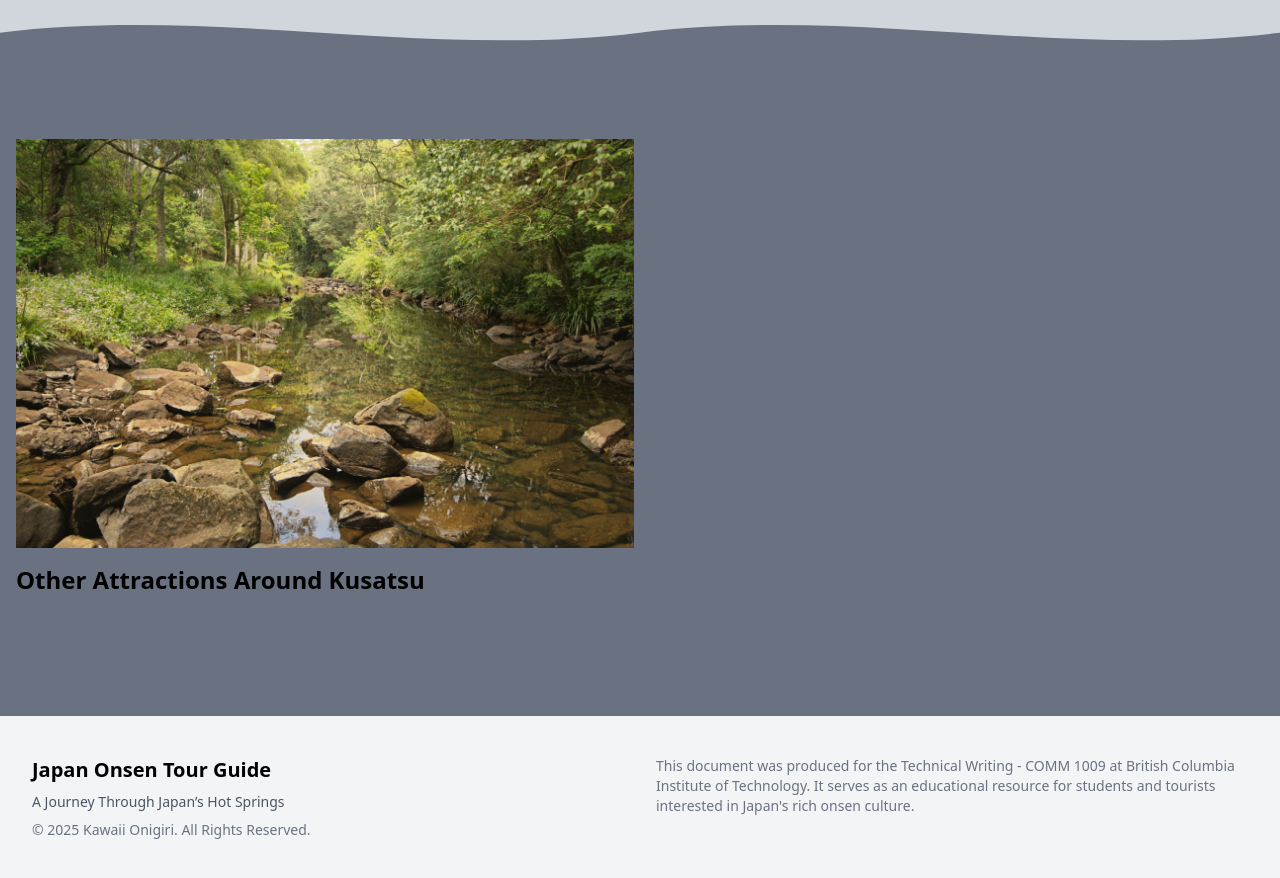
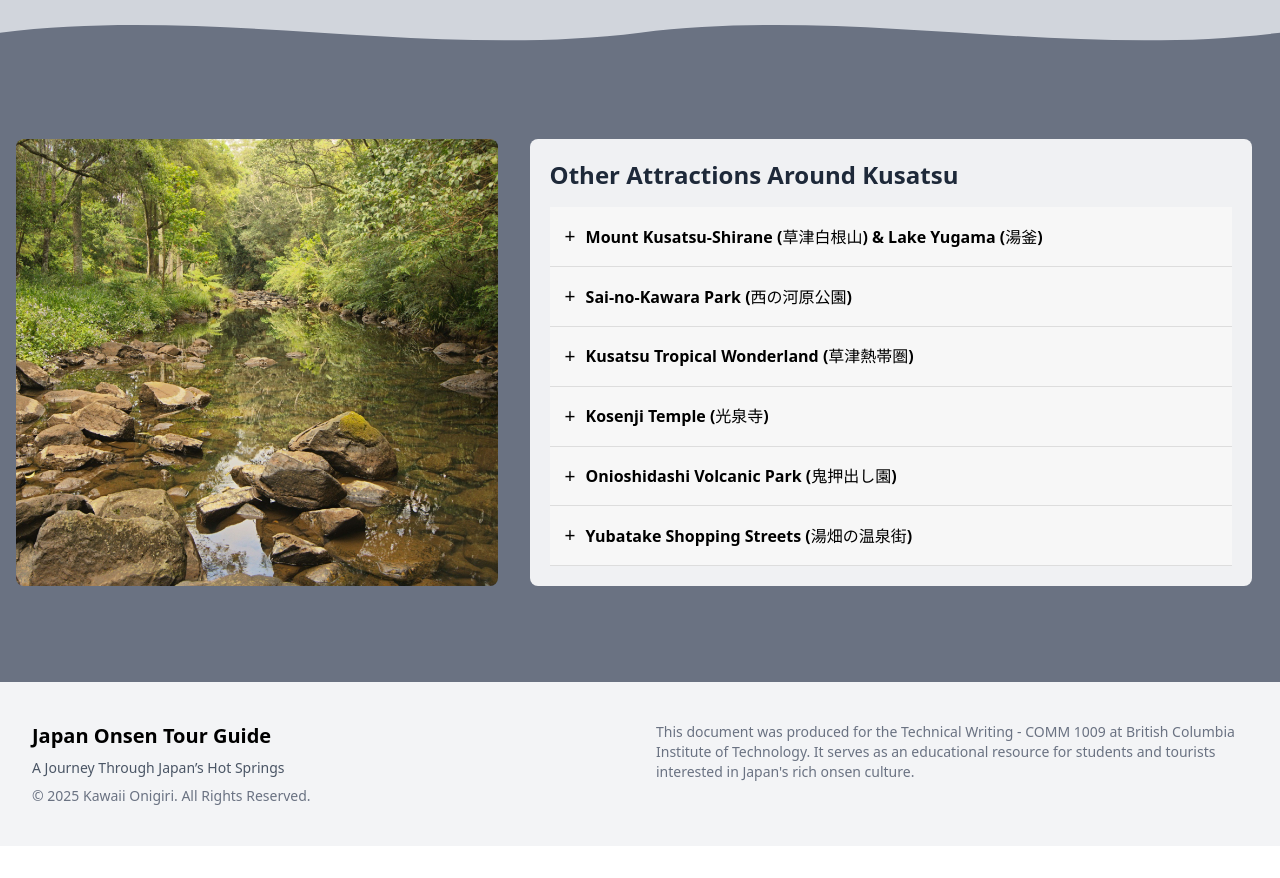
Before and after one commit to elriot/JapanOnsenTour, a React (Vite) app in the folder japan-onsen-tour/: page /JapanOnsenTour/kusatsu in a window 1280 px wide. Shown: the part 3040-3918 px from the top of the page. After the commit the page ends 3886 px from the top, so only its background shows below. Built offline with nearby package versions, Linux system fonts and the light colour scheme.

Commit message:
Kusatsu attraction data input done

```diff
--- /dev/null
+++ b/japan-onsen-tour/src/components/AttractionsSection.jsx
@@ -0,0 +1,42 @@
+import Section from "./Section";
+import ResponsiveRow from "./ResponsiveRow";
+
+function AttractionsSection({
+  className = "",
+  title,
+  imageSrc,
+  imageAlt = "",
+  content,
+  paddingSize = 5,
+}) {
+  const mdPaddingClass = `md:pl-${paddingSize} md:pr-${paddingSize}`;
+
+  return (
+    <Section className={`${className} p-${paddingSize}`}>
+      <ResponsiveRow className={`items-stretch gap-4 md:gap-8`}>
+        {/* Image (세로 높이 텍스트에 맞춤) */}
+        <div className="md:w-2/5 flex rounded-lg overflow-hidden">
+          <img
+            src={imageSrc}
+            alt={imageAlt}
+            className="w-full h-full object-cover"
+            style={{ objectFit: "cover" }} // 추가로 CSS 조정 가능
+          />
+        </div>
+
+        {/* Text */}
+        <div className={`md:w-3/5 ${mdPaddingClass}`}>
+          {title && (
+            <p className={`text-2xl font-semibold pl-${paddingSize} pb-10`}>
+              {title}
+            </p>
+          )}
+
+          {content}
+        </div>
+      </ResponsiveRow>
+    </Section>
+  );
+}
+
+export default AttractionsSection;
--- a/japan-onsen-tour/src/pages/kusatsu/KusatsuAttractions.jsx
+++ b/japan-onsen-tour/src/pages/kusatsu/KusatsuAttractions.jsx
@@ -1,21 +1,66 @@
-import Heading2 from "../../components/Heading2";
-import ResponsiveRowImage from "../../components/ResoponsiveRowImage";
-import ResponsiveRow from "../../components/ResponsiveRow";
-import ResponsiveRowText from "../../components/ResponsiveRowText";
-import Section from "../../components/Section";
+import Accordion from "../../components/Accordion";
+import AttractionsSection from "../../components/AttractionsSection";
 import img from "../../images/kusatsu/attractions.jpg";
 
 function KusatsuAttractions({ className = "" }) {
   const paddingSize = 10;
-  const title = "Other Attractions Around Kusatsu";
+  const accordionItems = [
+    {
+      title: "Mount Kusatsu-Shirane (草津白根山) & Lake Yugama (湯釜)",
+      content:
+        "A dramatic active volcano featuring an acid-blue crater lake. Popular among hikers and photographers in summer and early fall.",
+    },
+    {
+      title: "Sai-no-Kawara Park (西の河原公園)",
+      content:
+        "A scenic park filled with hot spring streams and strange rock formations. Stroll through steam-filled paths or soak in the large open-air rotenburo.",
+    },
+    {
+      title: "Kusatsu Tropical Wonderland (草津熱帯圏)",
+      content:
+        "Japan’s highest-altitude zoo. Tropical reptiles, monkeys, and birds live in a greenhouse—great for families year-round.",
+    },
+    {
+      title: "Kosenji Temple (光泉寺)",
+      content:
+        "Perched just above Yubatake, this quiet temple offers peaceful views and seasonal beauty, especially during cherry blossom season.",
+    },
+    {
+      title: "Onioshidashi Volcanic Park (鬼押出し園)",
+      content:
+        "A rugged lava park near Mount Asama, with panoramic mountain views and a small volcano museum on-site.",
+    },
+    {
+      title: "Yubatake Shopping Streets (湯畑の温泉街)",
+      content:
+        "Charming alleys lined with local snack stalls, onsen manju shops, handmade bath goods, and souvenir stands.",
+    },
+  ];
   return (
-    <Section className={`${className} p-${paddingSize}`}>
-      <ResponsiveRow>
-        <ResponsiveRowImage src={img} art="onsen" />
-      </ResponsiveRow>
-      <ResponsiveRowText></ResponsiveRowText>
-      <p className={`text-2xl font-semibold pb-10`}>{title}</p>
-    </Section>
+    <AttractionsSection
+      className={className}
+      title=""
+      imageSrc={img}
+      imageAlt="onsen"
+      paddingSize={paddingSize}
+      content={
+        <>
+          <div
+            style={{
+              maxWidth: "900px",
+              backgroundColor: "rgba(255, 255, 255, 0.9)",
+              padding: "20px",
+              borderRadius: "8px",
+            }}
+          >
+            <h2 className="text-2xl font-semibold mb-4 text-gray-800">
+              Other Attractions Around Kusatsu
+            </h2>
+            <Accordion items={accordionItems} />
+          </div>
+        </>
+      }
+    ></AttractionsSection>
   );
 }
 
```
